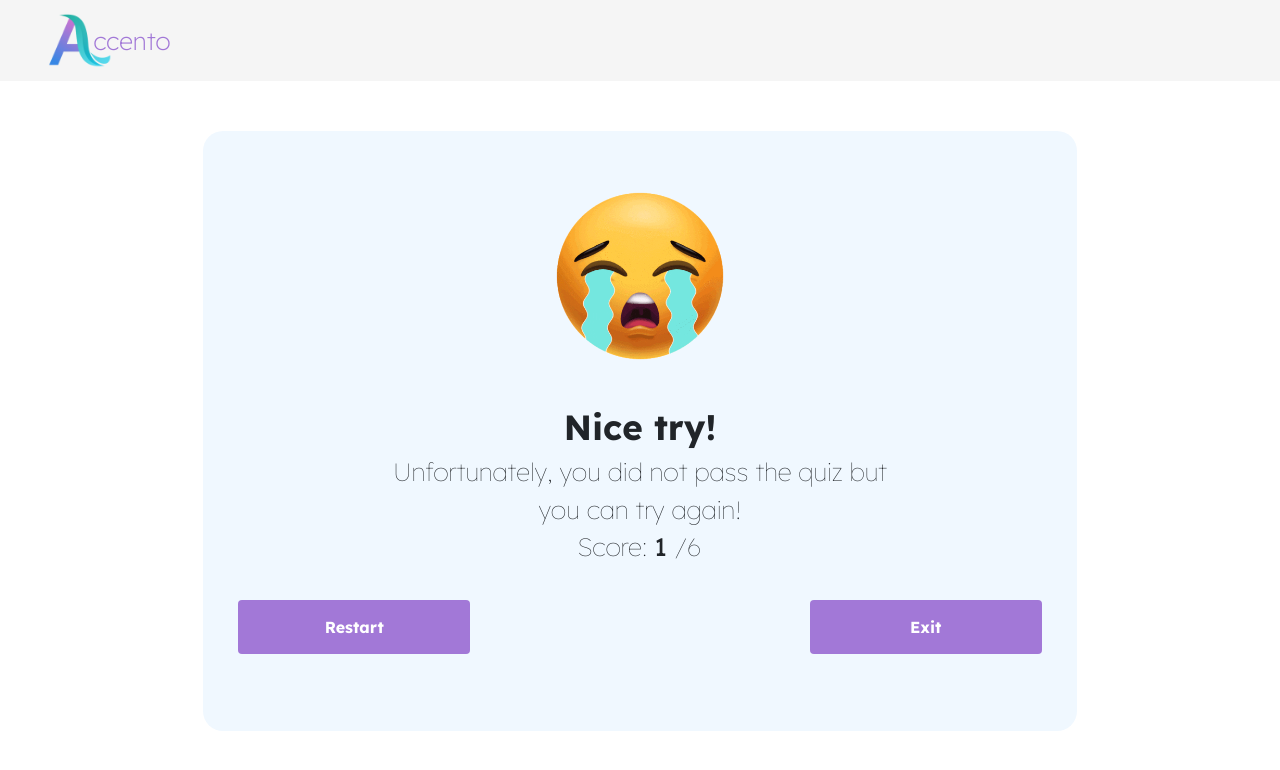
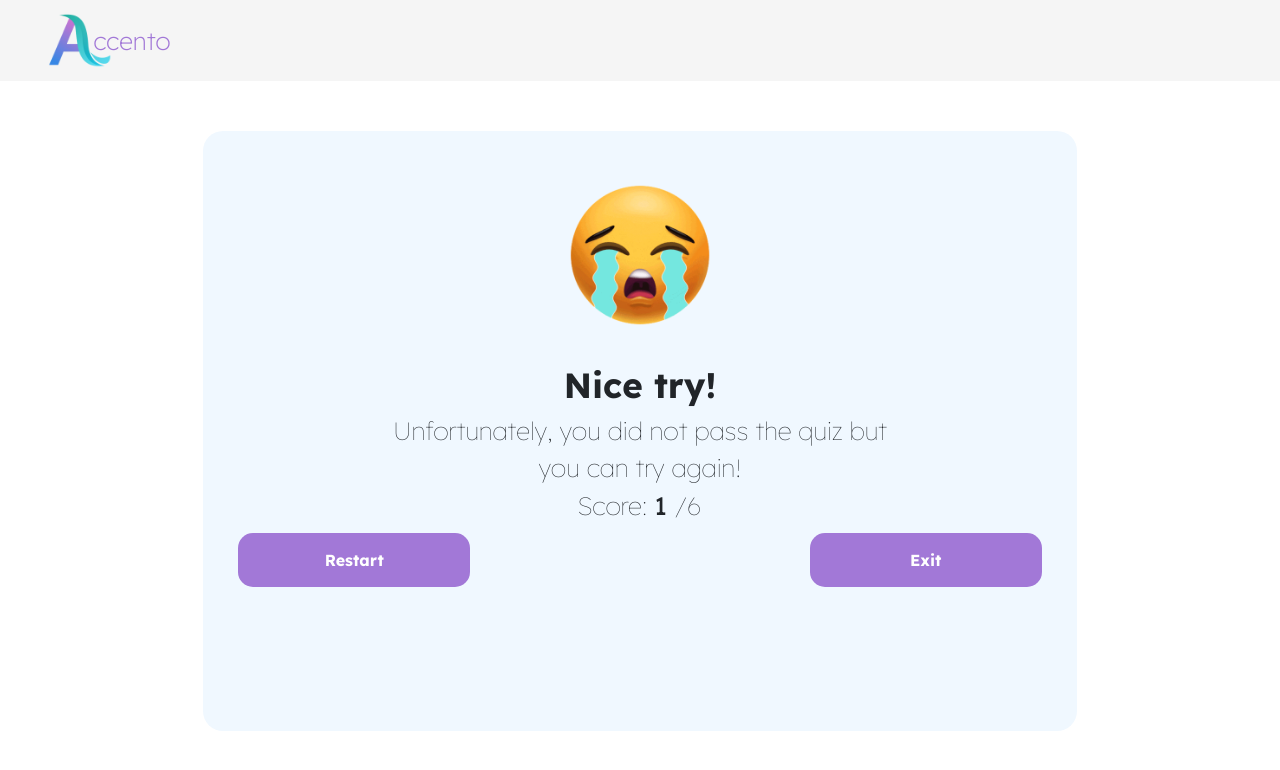
Before and after one commit to ColumbianJayz/Columbia-UI, a Flask app: page /score/1 in a window 1280 px wide. Shown: the top 770 px of the page. Run offline with Flask 3, Linux system fonts and the light colour scheme; some libraries are stand-ins or nearby versions.

Commit message:
added more optimization

```diff
--- a/static/main.css
+++ b/static/main.css
@@ -674,6 +674,8 @@ body{
     text-align: center;
     background-color:aliceblue;
     margin-top: 50px;
+    max-height: 600px;
+    min-height: 600px;
 }
 
 .score-image-pass{
@@ -683,7 +685,7 @@ body{
 }
 
 .score-image-fail{
-    width: 30%;
+    width: 25%;
 }
 
 .score-text-box{
@@ -691,6 +693,9 @@ body{
     height: 175px;
     border: 1px ;
     align-items: left;
+    max-height: 150px;
+    min-height: 150px;
+
 }
 
 .score-statement{
@@ -710,6 +715,7 @@ body{
     display: block;
     text-align: center;
     background-color: #a278d7;
+    border-radius: 15px;
 
 }
 
```
